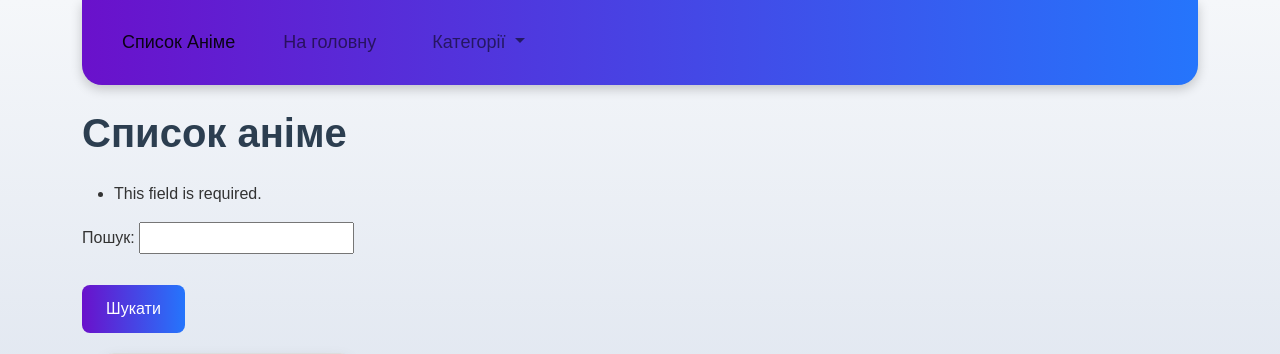
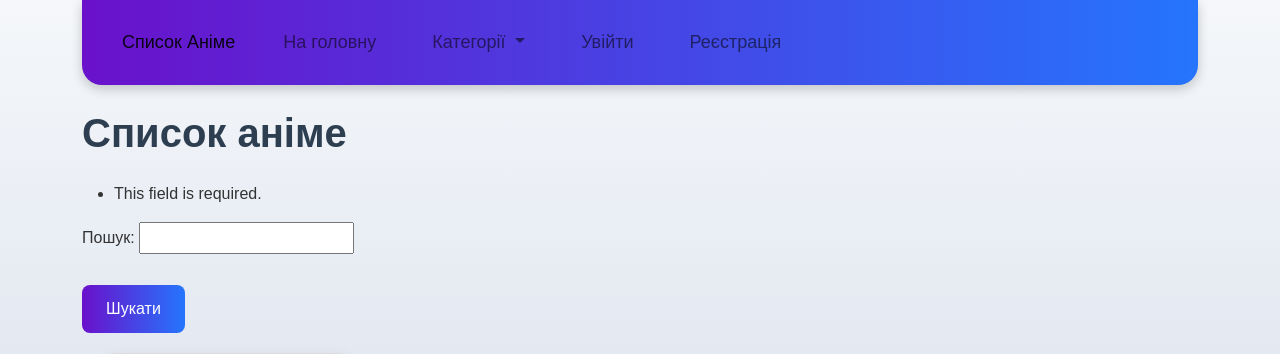
Before and after one commit to Head-Shot-53/anime_website, a Django app: page / in a window 1280 px wide. Shown: the top 354 px of the page. Run offline with Django 5.2, Linux system fonts and the light colour scheme; tables that the repository leaves empty hold one stand-in row (values such as "Sample post"); grey boxes marked "Sample" are stand-in pictures.

Commit message:
додав елементи улюбленого аніме та реєстрації користувача

```diff
--- a/anime_list/templates/base.html
+++ b/anime_list/templates/base.html
@@ -25,7 +25,7 @@
                 <ul class="navbar-nav ml-auto">
                     <li class="nav-item"><a class="nav-link" href="{% url 'anime_list' %}">На головну</a></li>
 
-                    <!-- Випадаюче меню для категорій (без Bootstrap) -->
+                    <!-- Випадаюче меню для категорій -->
                     <li class="nav-item dropdown">
                         <a class="nav-link dropdown-toggle" href="#" id="categoryDropdown" role="button">
                             Категорії
@@ -36,6 +36,15 @@
                             {% endfor %}
                         </ul>
                     </li>
+
+                    <!-- Вхід / Вихід / Профіль -->
+                    {% if user.is_authenticated %}
+                        <li class="nav-item"><a class="nav-link" href="{% url 'profile' %}">Мій профіль</a></li>
+                        <li class="nav-item"><a class="nav-link" href="{% url 'logout' %}">Вийти</a></li>
+                    {% else %}
+                        <li class="nav-item"><a class="nav-link" href="{% url 'login' %}">Увійти</a></li>
+                        <li class="nav-item"><a class="nav-link" href="{% url 'register' %}">Реєстрація</a></li>
+                    {% endif %}
                 </ul>
             </div>
         </nav>
@@ -44,7 +53,7 @@
         {% endblock %}
     </div>
 
-    <!-- Bootstrap JS (залишаємо для інших елементів сайту) -->
+    <!-- Bootstrap JS -->
     <script src="https://cdn.jsdelivr.net/npm/bootstrap@5.1.0/dist/js/bootstrap.bundle.min.js"></script>
 
     <!-- JavaScript для випадаючого меню -->
```
Lines whose indentation alone changed are shown as unchanged.
